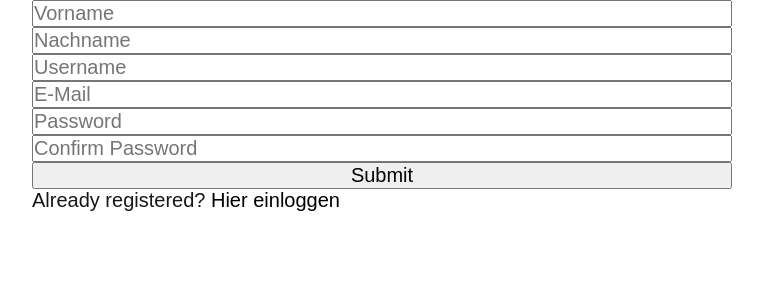
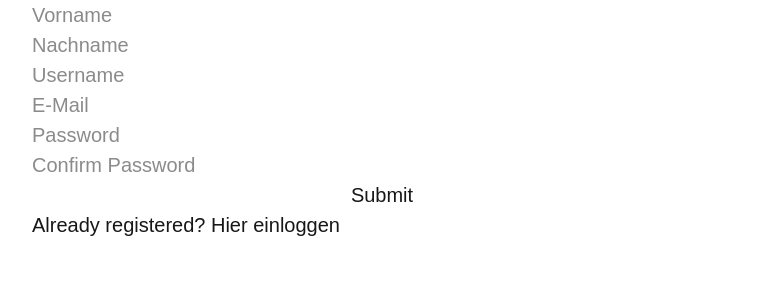
Before and after one commit to manuelpalluotto/ToDoListFrontend, a Next.js app: page / in a window 1280 px wide. Shown: the top 300 px of the page, without its empty margins (258-1021 px from the left). Built offline with nearby package versions, Linux system fonts and the light colour scheme.

Commit message:
tailwindcss installiert

```diff
--- a/package.json
+++ b/package.json
@@ -9,11 +9,14 @@
     "lint": "next lint"
   },
   "dependencies": {
+    "@tailwindcss/postcss": "^4.1.4",
     "axios": "^1.8.4",
     "next": "15.2.4",
+    "postcss": "^8.5.3",
     "react": "^19.0.0",
     "react-dom": "^19.0.0",
-    "react-toastify": "^11.0.5"
+    "react-toastify": "^11.0.5",
+    "tailwindcss": "^4.1.4"
   },
   "devDependencies": {
     "@eslint/eslintrc": "^3",
--- /dev/null
+++ b/postcss.config.mjs
@@ -0,0 +1,7 @@
+const config = {
+    plugins: {
+        "@tailwindcss/postcss": {},
+    },
+};
+
+export default config;
--- a/src/globals.css
+++ b/src/globals.css
@@ -1,6 +1,4 @@
-@tailwind base;
-@tailwind components;
-@tailwind utilities;
+@import "tailwindcss";
 
 :root {
   --background: #ffffff;
--- a/src/lib/apiClient.js
+++ b/src/lib/apiClient.js
@@ -2,7 +2,7 @@ import axios from "axios";
 
 const baseURL = 'localhost:8080';
 
-const apiClient = axios.create({
+export const apiClient = axios.create({
     baseURL: URL,
     headers: { 'Content-Type': 'application/json', },
     withCredentials: true,
--- a/src/postcss.config.js
+++ /dev/null
@@ -1,6 +0,0 @@
-module.exports = {
-    plugins: {
-      tailwindcss: {},
-      autoprefixer: {},
-    },
-  }
--- a/src/tailwind.config.js
+++ /dev/null
@@ -1,10 +0,0 @@
-module.exports = {
-    content: [
-      "./pages/**/*.{js,ts,jsx,tsx}",
-      "./components/**/*.{js,ts,jsx,tsx}",
-    ],
-    theme: {
-      extend: {},
-    },
-    plugins: [],
-  }
```
Also changed, not shown: 1 other file (tests, documents, lock files or other folders).
